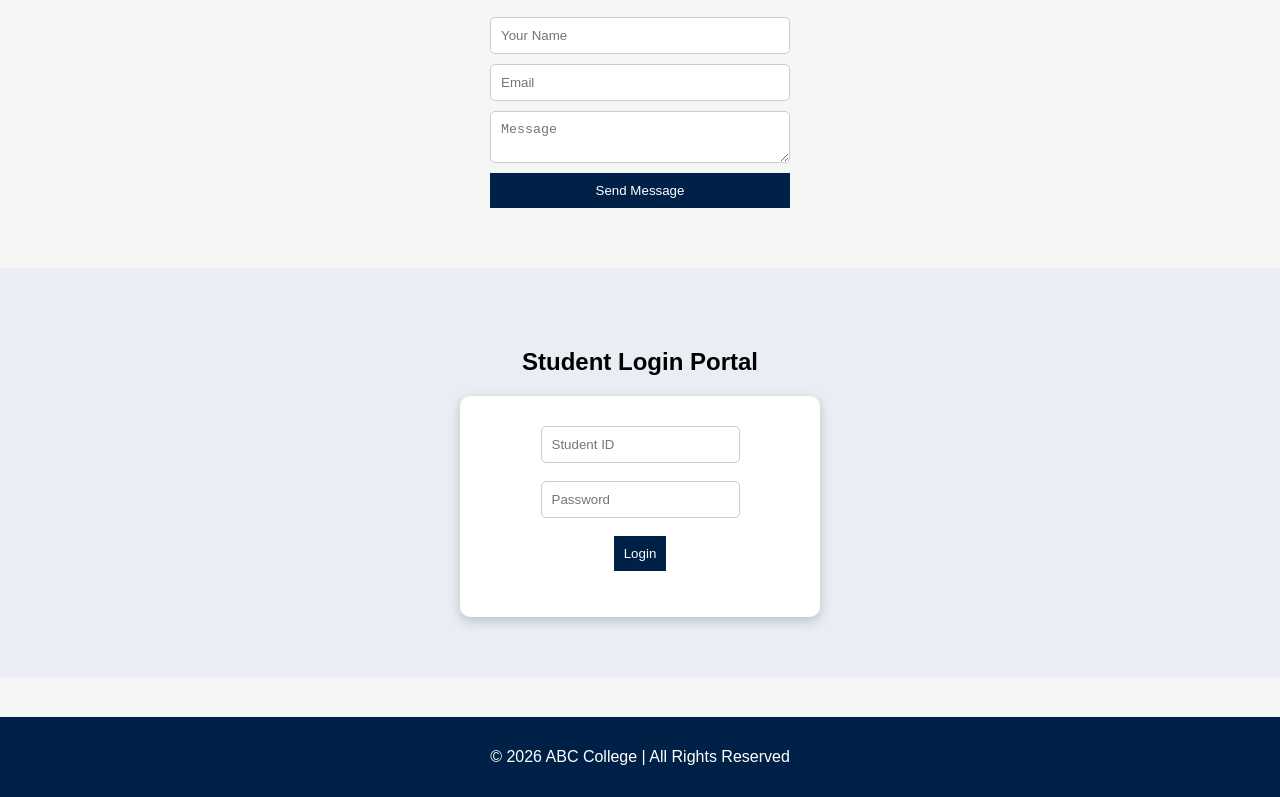
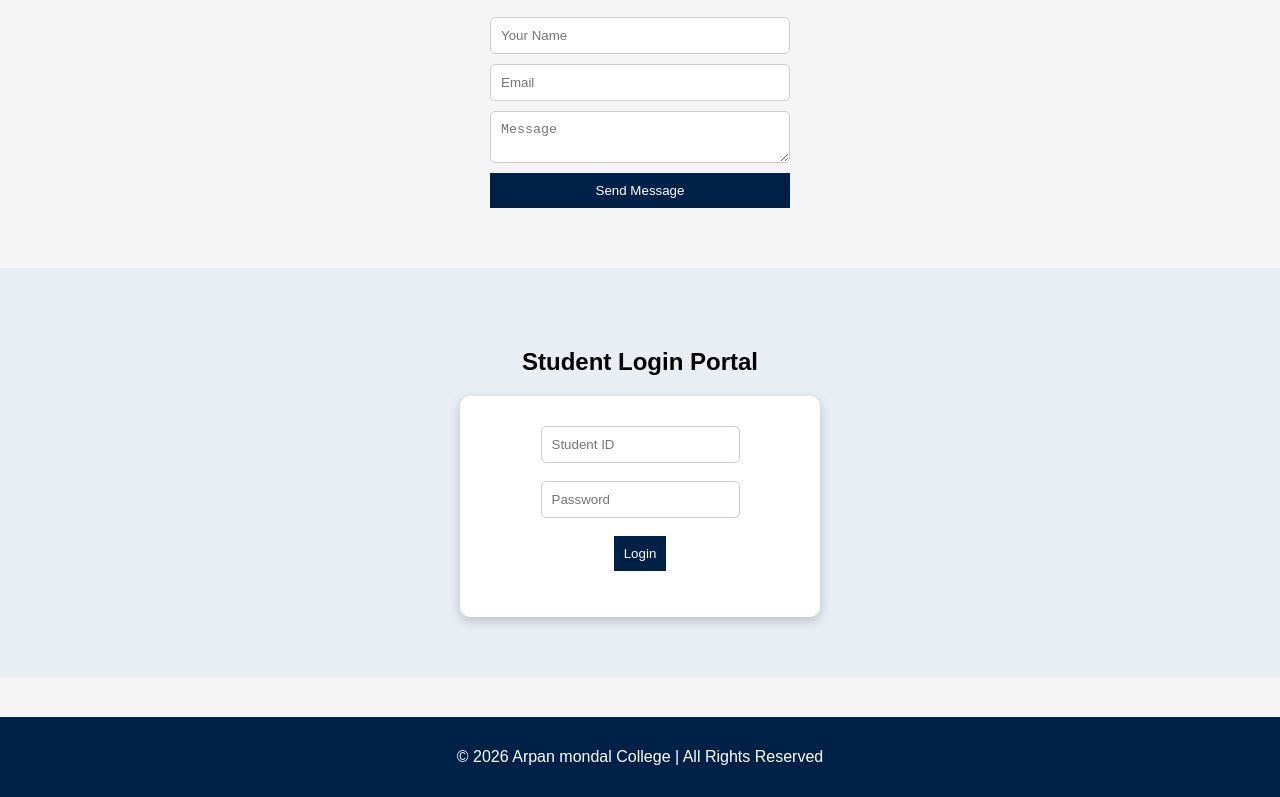
Before and after one commit to arpanmondal27122005-cell/Arpan, a plain HTML site: page index.html in a window 1280 px wide. Shown: the part 1301-2098 px from the top of the page. Drawn offline with Linux system fonts and the light colour scheme.

Commit message:
Update index.html

```diff
--- a/index.html
+++ b/index.html
@@ -300,7 +300,7 @@ margin-top:40px;
 
 <footer>
 
-<p>© 2026 ABC College | All Rights Reserved</p>
+<p>© 2026 Arpan mondal College | All Rights Reserved</p>
 
 </footer>
 
```
